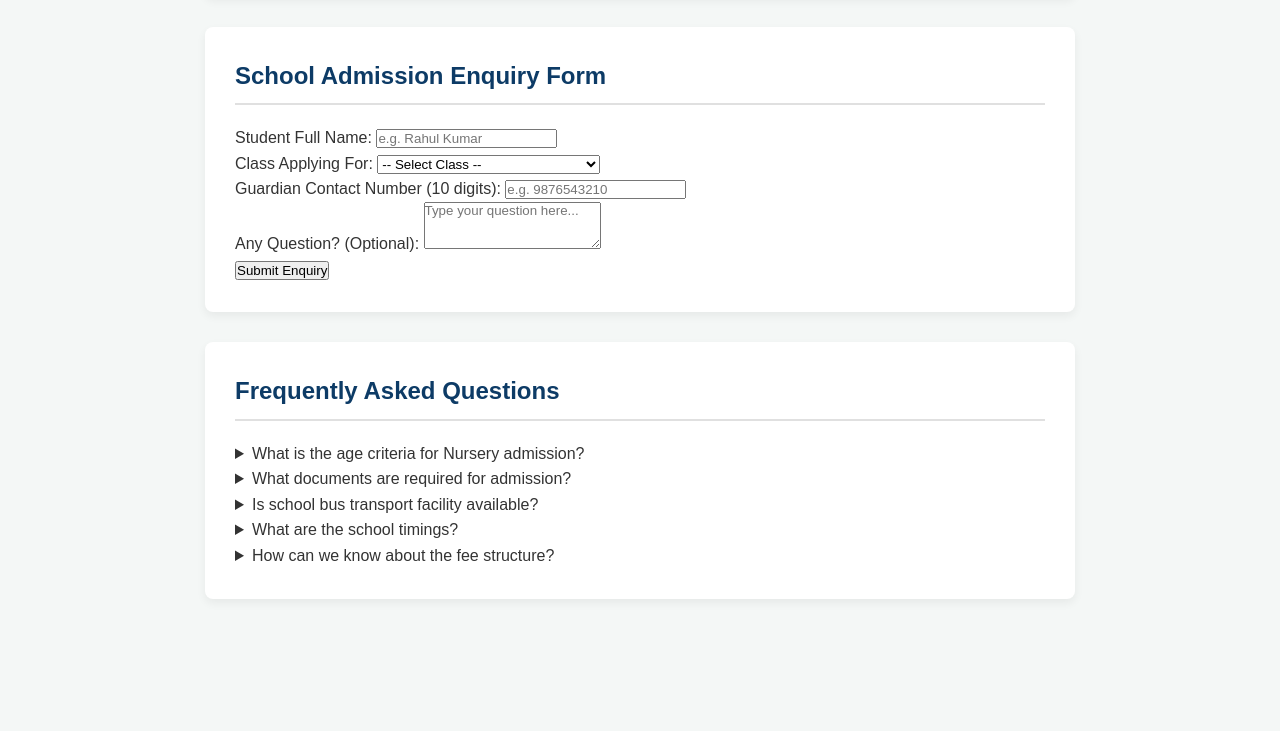
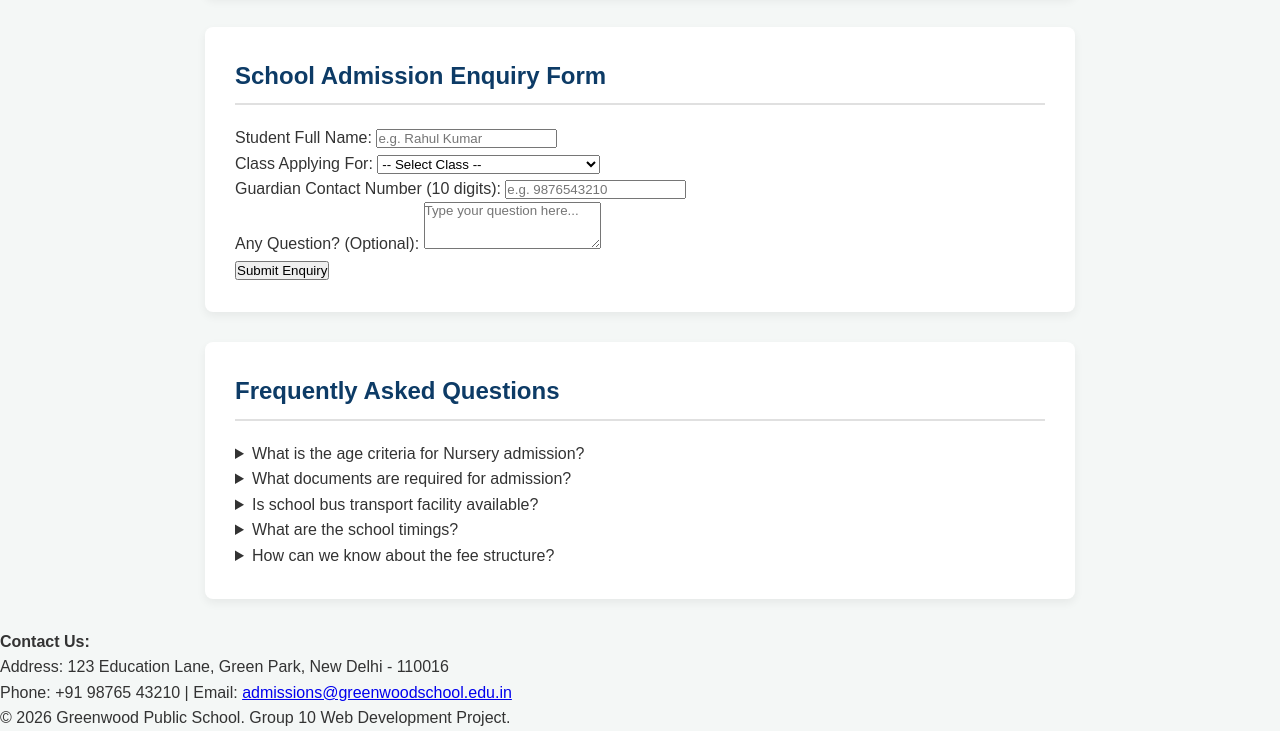
Before and after one commit to priyanshu2916-sp/School_Enquiry_Form_Page, a plain HTML site: page index.html in a window 1280 px wide. Shown: the part 1412-2143 px from the top of the page. Before the commit the page ends 2041 px from the top, so only its background shows below. Drawn offline with Linux system fonts and the light colour scheme.

Commit message:
Add footer with contact information to index.html

```diff
--- a/index.html
+++ b/index.html
@@ -173,3 +173,14 @@
     </section>
 
   </div>
+
+<!-- Footer -->
+  <footer class="footer">
+    <p><strong>Contact Us:</strong></p>
+    <p>Address: 123 Education Lane, Green Park, New Delhi - 110016</p>
+    <p>Phone: +91 98765 43210 | Email: <a href="mailto:admissions@greenwoodschool.edu.in">admissions@greenwoodschool.edu.in</a></p>
+    <p class="copyright">&copy; 2026 Greenwood Public School. Group 10 Web Development Project.</p>
+  </footer>
+
+</body>
+</html>
```
